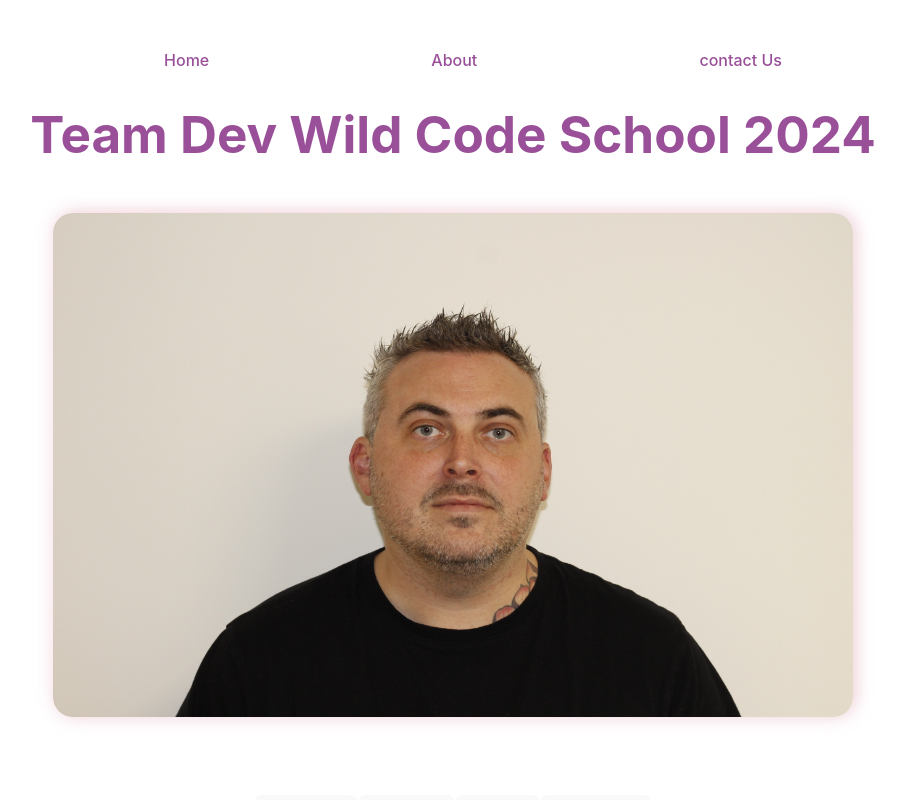
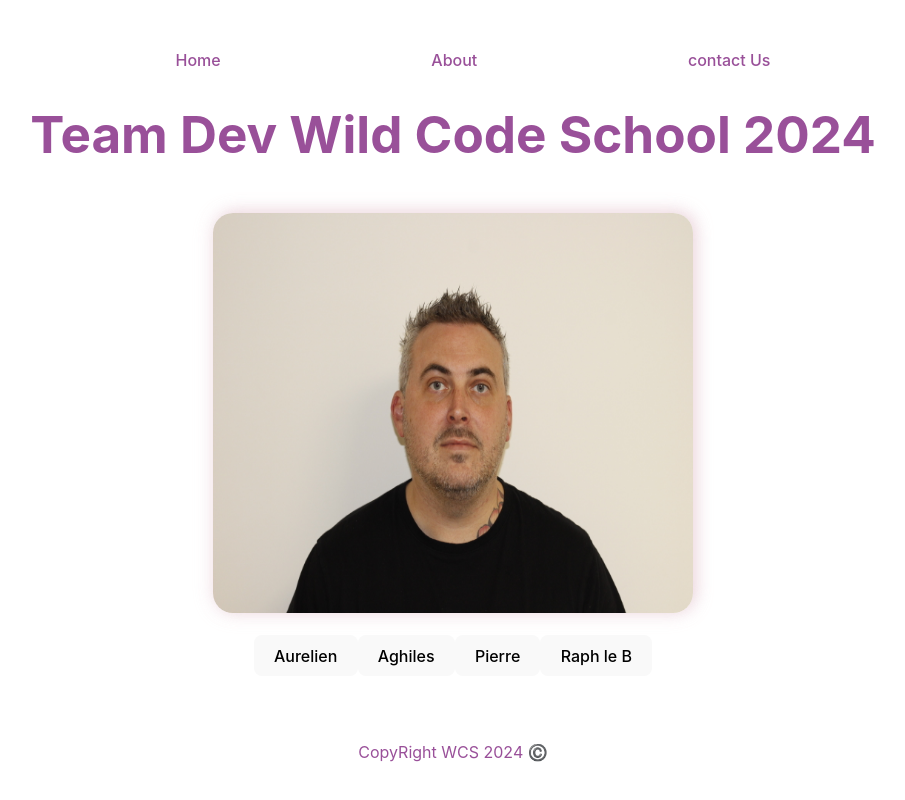
Before and after one commit to Pdev33/teamrush, a React (Vite) app in the folder teamrush/: page / in a window 1280 px wide. Shown: the top 800 px of the page, without its empty margins (187-1092 px from the left). Built offline with nearby package versions, Linux system fonts and the light colour scheme.

Commit message:
Update Raphaël

```diff
--- a/teamrush/src/App.css
+++ b/teamrush/src/App.css
@@ -63,8 +63,8 @@
 	perspective: 1000px;
 	cursor: pointer;
 	display: inline-block;
-	width: 50rem;
-	height: 35rem;
+	width: 30rem;
+	height: 25rem;
 	position: relative;
 	transform-style: preserve-3d;
 	transition: transform 0.6s;
@@ -79,7 +79,7 @@
 	backface-visibility: hidden;
 	position: absolute;
 	width: 100%;
-	height: 90%;
+	height: 100%;
 	top: 0;
 	left: 0;
   border-radius: 20px;
```
